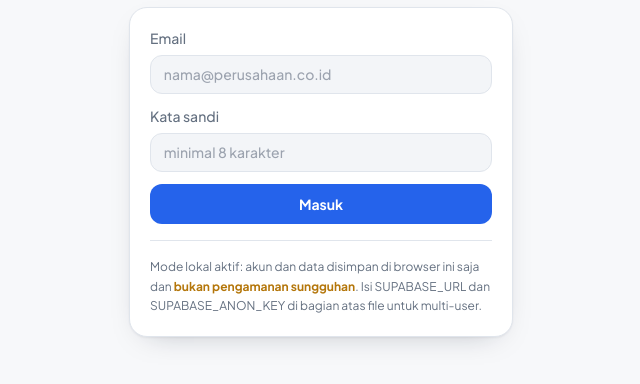
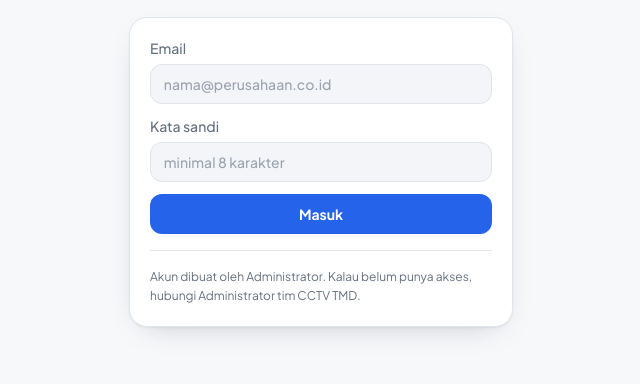
Before and after one commit to bimoar-yo/tmdcctv, a plain HTML site: page index.html in a window 1280 px wide. Shown: the part 262-646 px from the top of the page, without its empty margins (319-959 px from the left). Drawn offline with nearby package versions, Linux system fonts and the light colour scheme.

Commit message:
Update index.html

```diff
--- a/index.html
+++ b/index.html
@@ -21,8 +21,8 @@
    Isi keduanya        -> mode SUPABASE (auth + Postgres, multi-user)
    Jalankan supabase-setup-team.sql di SQL Editor Supabase lebih dulu.
 ===================================================================== */
-const SUPABASE_URL      = "";   // contoh: "https://abcdefgh.supabase.co"
-const SUPABASE_ANON_KEY = "";   // anon / publishable key (bukan service_role)
+const SUPABASE_URL      = "https://pvsjvvovqcvvcpiozxzt.supabase.co";   // contoh: "https://abcdefgh.supabase.co"
+const SUPABASE_ANON_KEY = "sb_publishable_YMsD51FNdhadl7B7mIfJJw_5-IbDL0U";   // anon / publishable key (bukan service_role)
 
 /* Pendaftaran mandiri. false = hanya Administrator yang membuat akun, lewat
    Supabase Dashboard > Authentication > Users > Add user (centang auto confirm).
```
